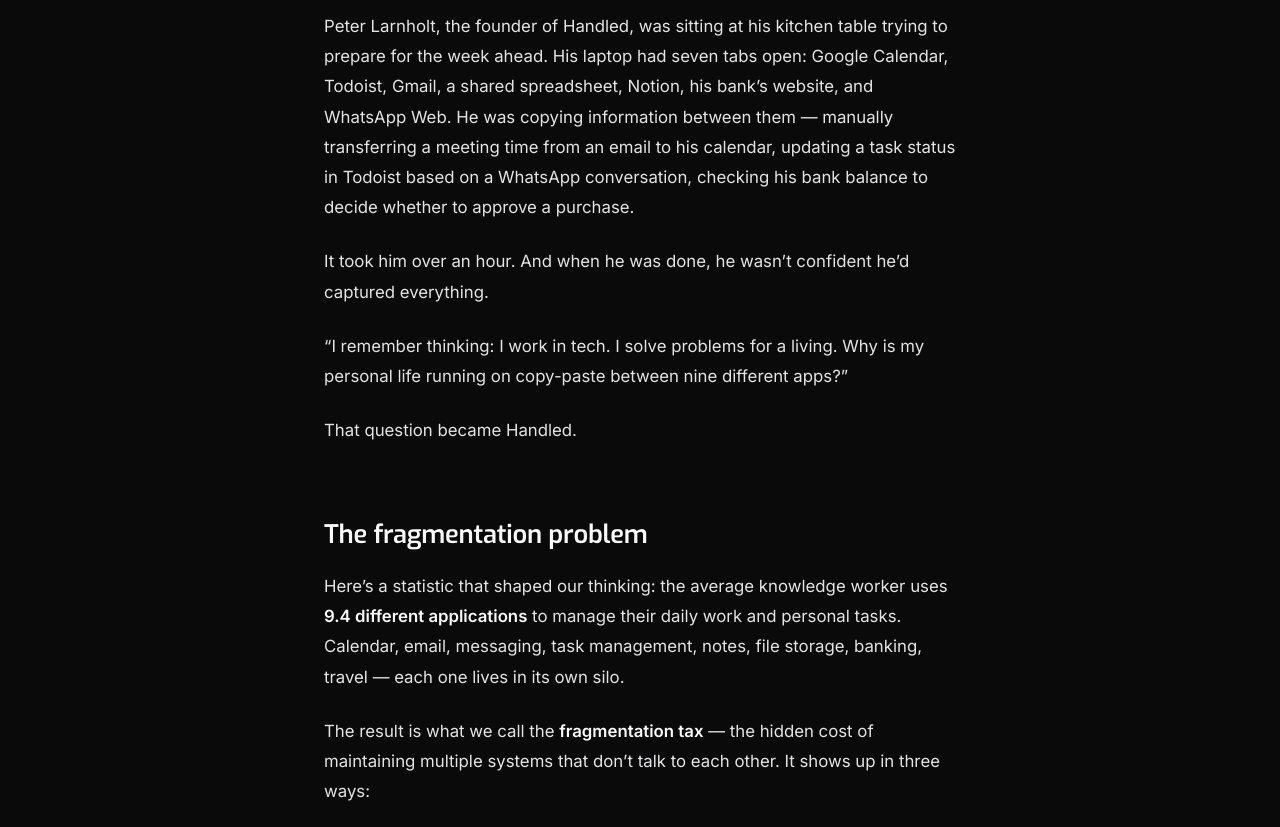
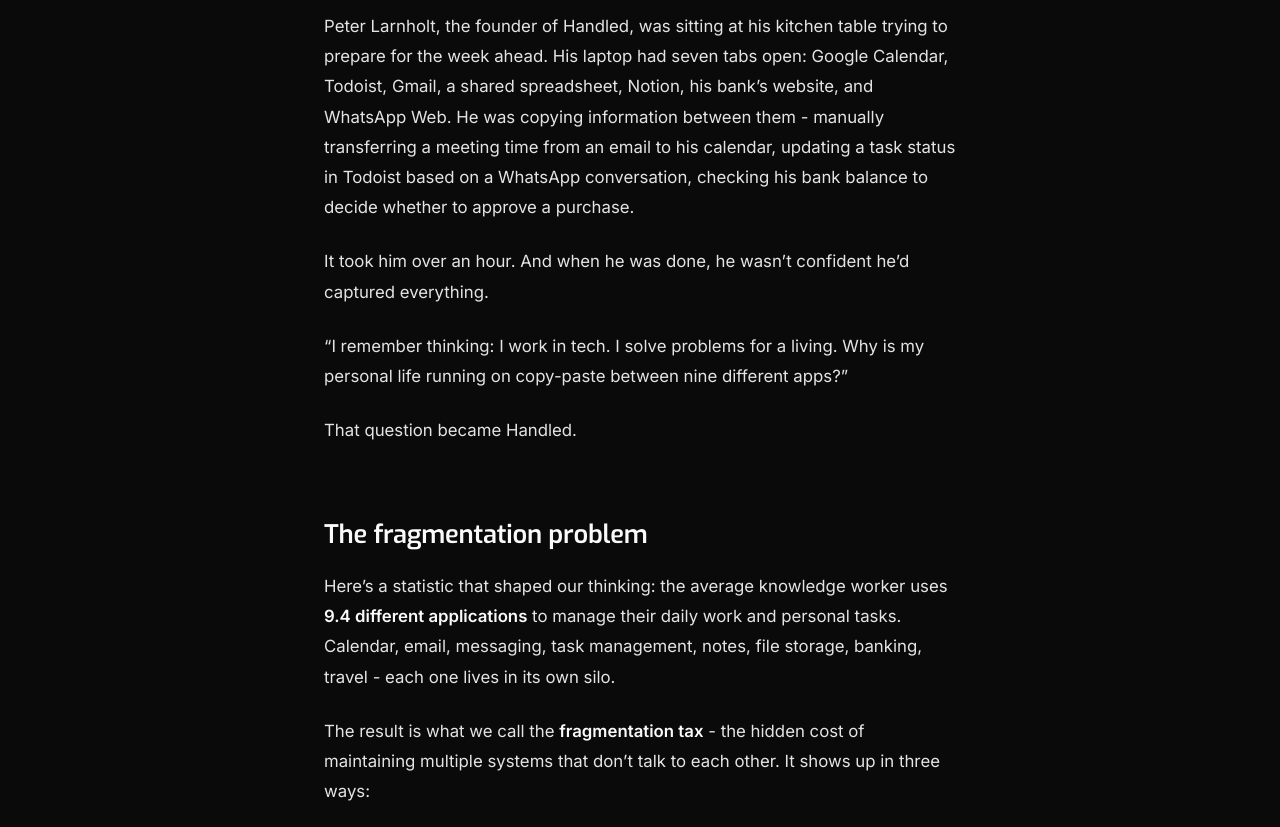
Before and after one commit to handled-sh/handled-sh.github.io, a Jekyll site: the page built from _posts/2026-02-12-why-we-built-handled.md, in a window 1280 px wide and 1400 px high, scrolled down 309 px. Shown: the part 244-1071 px from the top of the window. Built offline with Jekyll 4.4.1, drawn with Linux system fonts in a browser that asks for light colours; some of the changed text lies outside the part shown.

```diff
--- a/_posts/2026-02-12-why-we-built-handled.md
+++ b/_posts/2026-02-12-why-we-built-handled.md
@@ -9,7 +9,7 @@ tag: Behind the Scenes
 
 Every product starts with a frustration. Ours started with a Sunday evening.
 
-Peter Larnholt, the founder of Handled, was sitting at his kitchen table trying to prepare for the week ahead. His laptop had seven tabs open: Google Calendar, Todoist, Gmail, a shared spreadsheet, Notion, his bank's website, and WhatsApp Web. He was copying information between them — manually transferring a meeting time from an email to his calendar, updating a task status in Todoist based on a WhatsApp conversation, checking his bank balance to decide whether to approve a purchase.
+Peter Larnholt, the founder of Handled, was sitting at his kitchen table trying to prepare for the week ahead. His laptop had seven tabs open: Google Calendar, Todoist, Gmail, a shared spreadsheet, Notion, his bank's website, and WhatsApp Web. He was copying information between them - manually transferring a meeting time from an email to his calendar, updating a task status in Todoist based on a WhatsApp conversation, checking his bank balance to decide whether to approve a purchase.
 
 It took him over an hour. And when he was done, he wasn't confident he'd captured everything.
 
@@ -19,9 +19,9 @@ That question became Handled.
 
 ## The fragmentation problem
 
-Here's a statistic that shaped our thinking: the average knowledge worker uses **9.4 different applications** to manage their daily work and personal tasks. Calendar, email, messaging, task management, notes, file storage, banking, travel — each one lives in its own silo.
+Here's a statistic that shaped our thinking: the average knowledge worker uses **9.4 different applications** to manage their daily work and personal tasks. Calendar, email, messaging, task management, notes, file storage, banking, travel - each one lives in its own silo.
 
-The result is what we call the **fragmentation tax** — the hidden cost of maintaining multiple systems that don't talk to each other. It shows up in three ways:
+The result is what we call the **fragmentation tax** - the hidden cost of maintaining multiple systems that don't talk to each other. It shows up in three ways:
 
 ### 1. Time lost to app-switching
 Every time you switch between apps, you lose focus. Research from the University of California, Irvine found that it takes an average of 23 minutes and 15 seconds to return to full focus after a context switch. If you switch apps just 10 times a day, that's nearly four hours of diminished productivity.
@@ -30,7 +30,7 @@ Every time you switch between apps, you lose focus. Research from the University
 When your tasks live in one app, your calendar in another, and your conversations in a third, things inevitably get lost in the gaps. A commitment made in a WhatsApp message never becomes a calendar event. A deadline mentioned in an email never becomes a task. Not because you're careless, but because the system is broken.
 
 ### 3. Cognitive overhead
-Perhaps the most insidious cost: the mental energy required to maintain all these systems. Updating your to-do list, syncing your calendar, filing your emails, organizing your notes — these meta-tasks create a constant background load on your brain. You're spending mental energy managing your tools instead of using them.
+Perhaps the most insidious cost: the mental energy required to maintain all these systems. Updating your to-do list, syncing your calendar, filing your emails, organizing your notes - these meta-tasks create a constant background load on your brain. You're spending mental energy managing your tools instead of using them.
 
 ## Why messaging is the answer
 
@@ -60,7 +60,7 @@ Building Handled, we've been guided by a few core beliefs:
 
 **People don't need more tools. They need fewer tools that do more.** The era of single-purpose apps is ending. The future belongs to intelligent interfaces that consolidate, not fragment.
 
-**AI should reduce complexity, not add it.** Many AI products ask you to learn a new workflow, master prompt engineering, or adapt to the AI's limitations. We believe AI should adapt to you — your language, your habits, your preferences.
+**AI should reduce complexity, not add it.** Many AI products ask you to learn a new workflow, master prompt engineering, or adapt to the AI's limitations. We believe AI should adapt to you - your language, your habits, your preferences.
 
 **Privacy is non-negotiable.** Your productivity assistant knows your schedule, your tasks, your preferences. That's a profound responsibility. We built Handled with end-to-end thinking about data minimization, encryption, and user control from day one.
 
@@ -68,7 +68,7 @@ Building Handled, we've been guided by a few core beliefs:
 
 ## Where we're going
 
-Handled launched as a productivity assistant for individuals, but we're seeing something interesting: people are bringing it into their professional lives too. Sales teams, freelancers, small business owners — they're all finding ways to use Handled that we didn't anticipate.
+Handled launched as a productivity assistant for individuals, but we're seeing something interesting: people are bringing it into their professional lives too. Sales teams, freelancers, small business owners - they're all finding ways to use Handled that we didn't anticipate.
 
 We're leaning into that. In the coming months, we'll be expanding Handled's capabilities around professional workflows, team coordination, and deeper integrations with the business tools people rely on.
 
@@ -78,6 +78,6 @@ Just tell Handled what you need, and consider it handled.
 
 ## Try Handled
 
-If you're tired of the fragmentation tax, we'd love to have you try Handled. It takes less than two minutes to get started — no app to install, no account to create. Just a conversation.
+If you're tired of the fragmentation tax, we'd love to have you try Handled. It takes less than two minutes to get started - no app to install, no account to create. Just a conversation.
 
 Because life's too short to spend it switching between apps.
```
